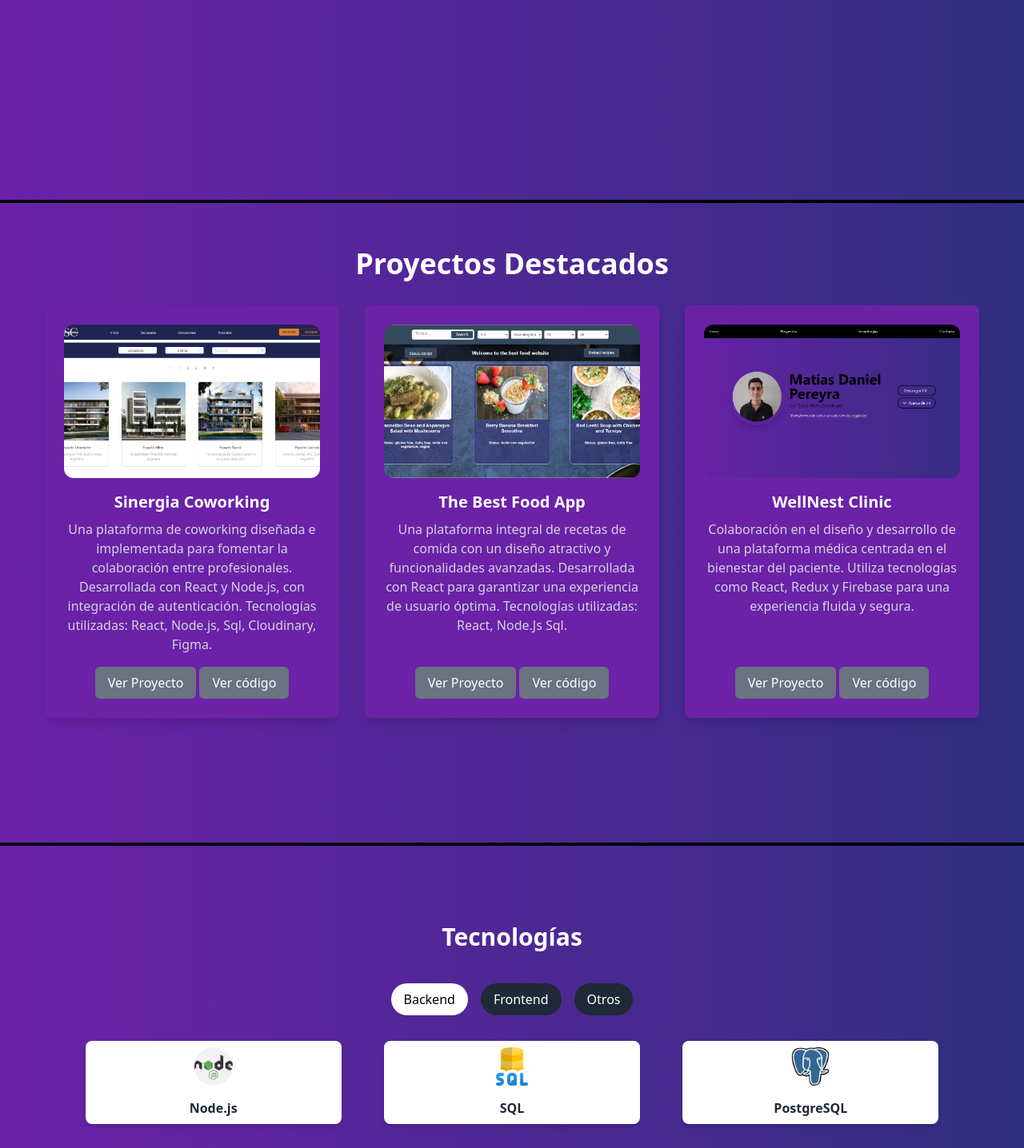
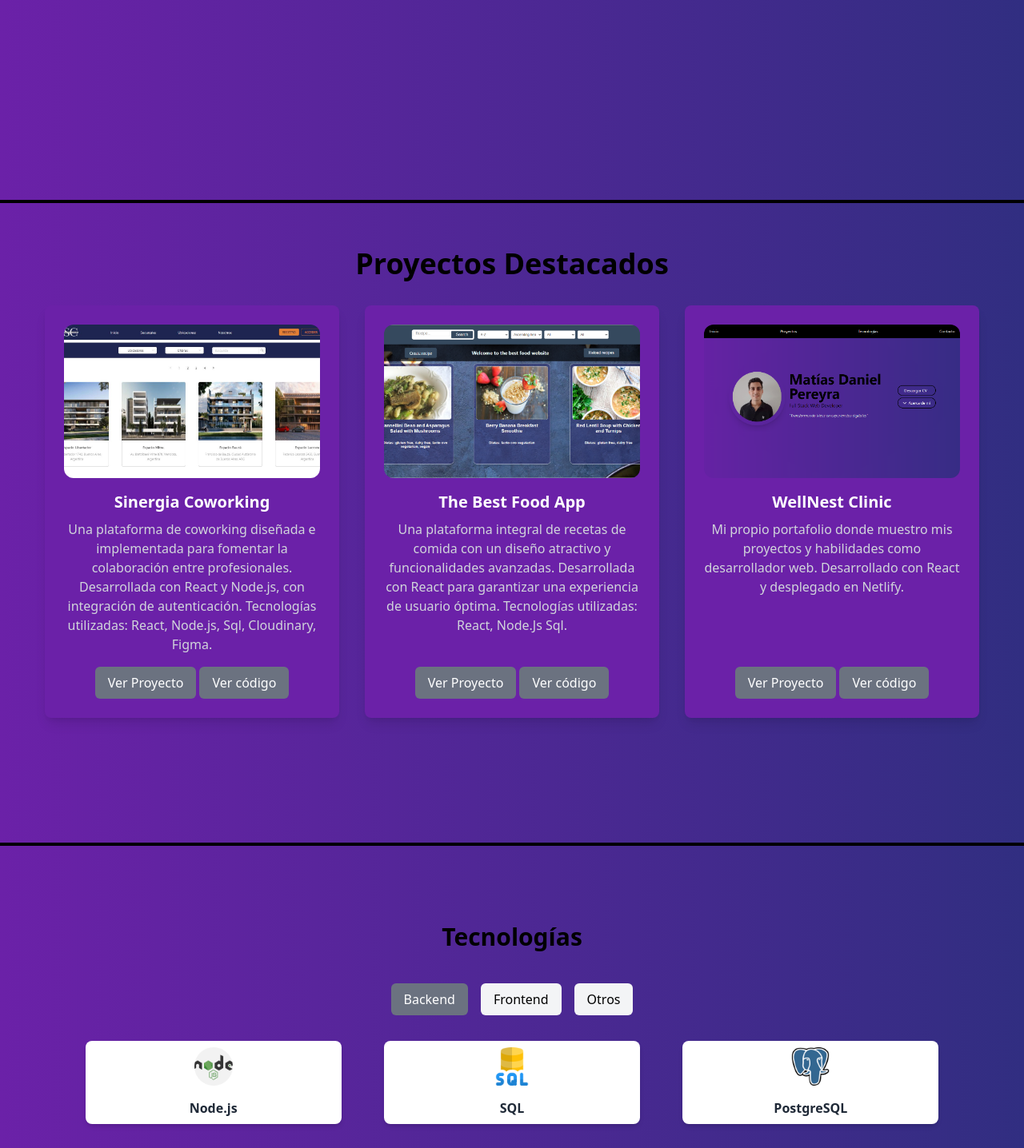
Before and after one commit to MDPereyra22/porfolio, a React (Vite) app: page / in a window 1280 px wide. Shown: the part 550-1986 px from the top of the page at 80% size. Built offline with nearby package versions, Linux system fonts and the light colour scheme.

Commit message:
Tecnologies: estila botones

```diff
--- a/src/components/Proyects/Proyects.jsx
+++ b/src/components/Proyects/Proyects.jsx
@@ -36,7 +36,12 @@ const Projects = () => {
     },
     {
       title: 'WellNest Clinic',
-      description: 'Colaboración en el diseño y desarrollo de una plataforma médica centrada en el bienestar del paciente. Utiliza tecnologías como React, Redux y Firebase para una experiencia fluida y segura.',
+      description: (
+        <>
+          Mi propio portafolio donde muestro mis proyectos y habilidades como desarrollador web.
+          Desarrollado con React y desplegado en Netlify.
+        </>
+        ),
       link: 'https://matiaspereyra.netlify.app/',
       screenshot: porfolio,
       github:'https://github.com/MDPereyra22/porfolio'
@@ -51,7 +56,7 @@ const Projects = () => {
       animate={{ opacity: 1 }}
       exit={{ opacity: 0 }}
     >
-      <h2 className="text-4xl font-bold mb-8">Proyectos Destacados</h2>
+      <h2 className="text-4xl font-bold mb-8 text-black">Proyectos Destacados</h2>
       <motion.div
         className="grid grid-cols-1 md:grid-cols-2 lg:grid-cols-3 gap-8"
         initial={{ y: 20, opacity: 0 }}
--- a/src/components/Tecnologies/Tecnologies.jsx
+++ b/src/components/Tecnologies/Tecnologies.jsx
@@ -49,14 +49,14 @@ const Technologies = () => {
     <section
       className="text-center min-h-screen bg-gradient-to-r from-purple-800 to-indigo-900 p-24"
     >
-      <h2 className="text-3xl font-bold mb-10 text-white">Tecnologías</h2>
+      <h2 className="text-3xl font-bold mb-10 text-black">Tecnologías</h2>
       <div className="flex justify-center mb-8 space-x-4">
         {Object.keys(techData).map((tab) => (
           <button
             key={tab}
             onClick={() => handleTabChange(tab)}
             className={`px-4 py-2 rounded-full ${
-              activeTab === tab ? 'bg-white text-black' : 'bg-gray-800 text-white'
+              activeTab === tab ? 'bg-gray-500 text-white py-2 px-4 rounded-md ' : 'bg-gray-100 py-2 px-4 rounded-md inline-block'
             } transition-all duration-300`}
           >
             {tab}
```
